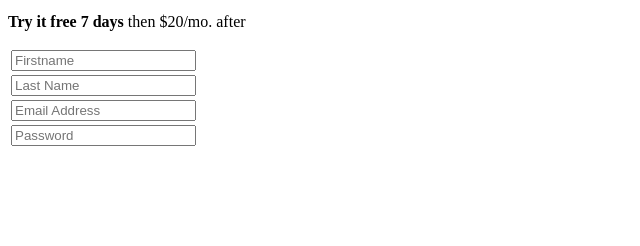
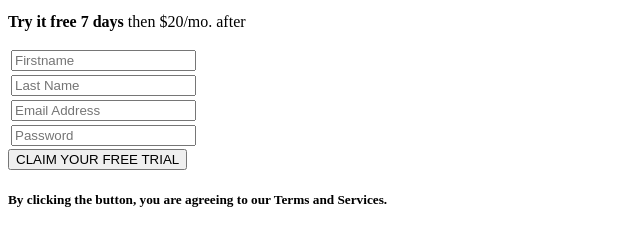
Before and after one commit to bcollynz/AssessmentTwo, a plain HTML site: page index.html in a window 1280 px wide. Shown: the part 174-420 px from the top of the page, without its empty margins (0-640 px from the left). Drawn offline with Linux system fonts and the light colour scheme.

Commit message:
Terms and Conditions

```diff
--- a/index.html
+++ b/index.html
@@ -48,6 +48,13 @@
                         </tr>
                 </table>
                 </div>
+            <div>
+                <td><input type="submit" value="CLAIM YOUR FREE TRIAL"></td>
+            </div>
+
+            <h5>
+                By clicking the button, you are agreeing to our Terms and Services.
+            </h5>
     </main>
 
 
```
Also changed, not shown: no.js (added).
